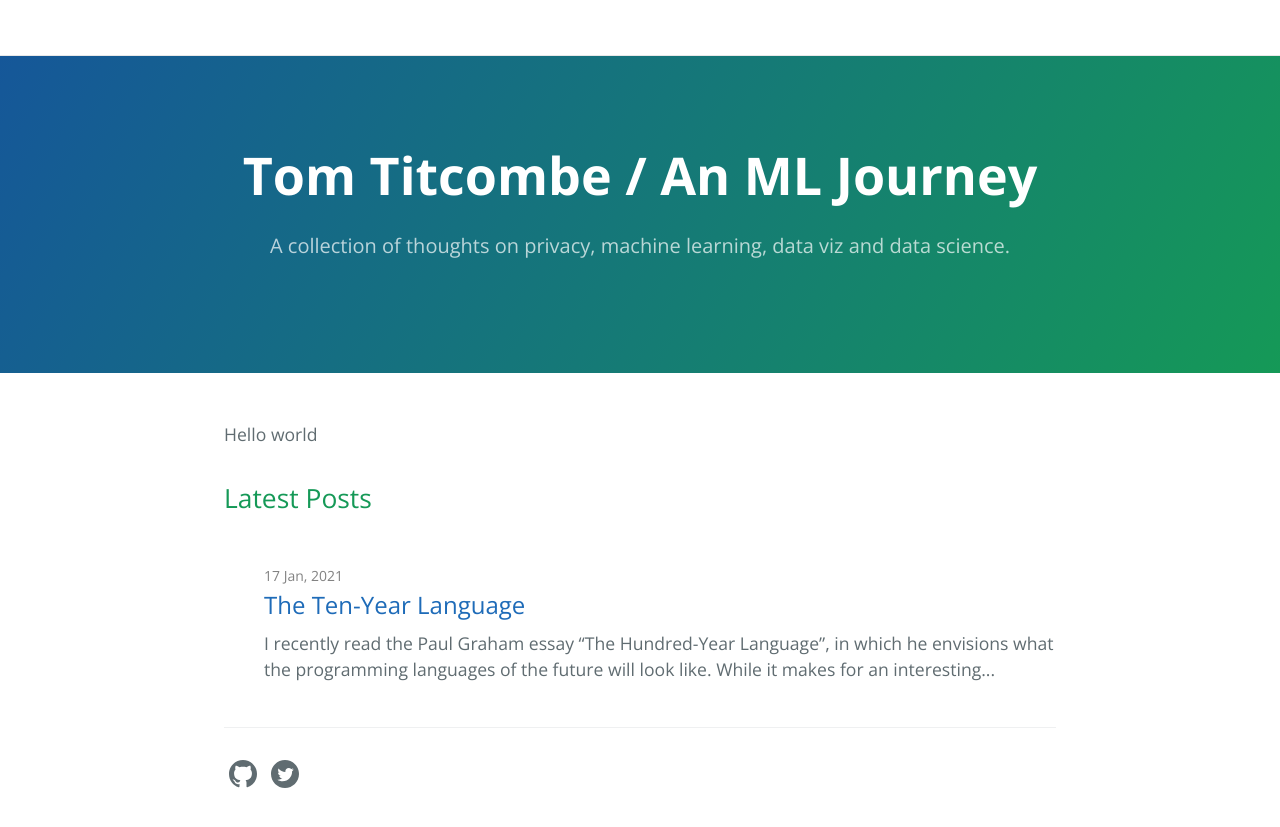
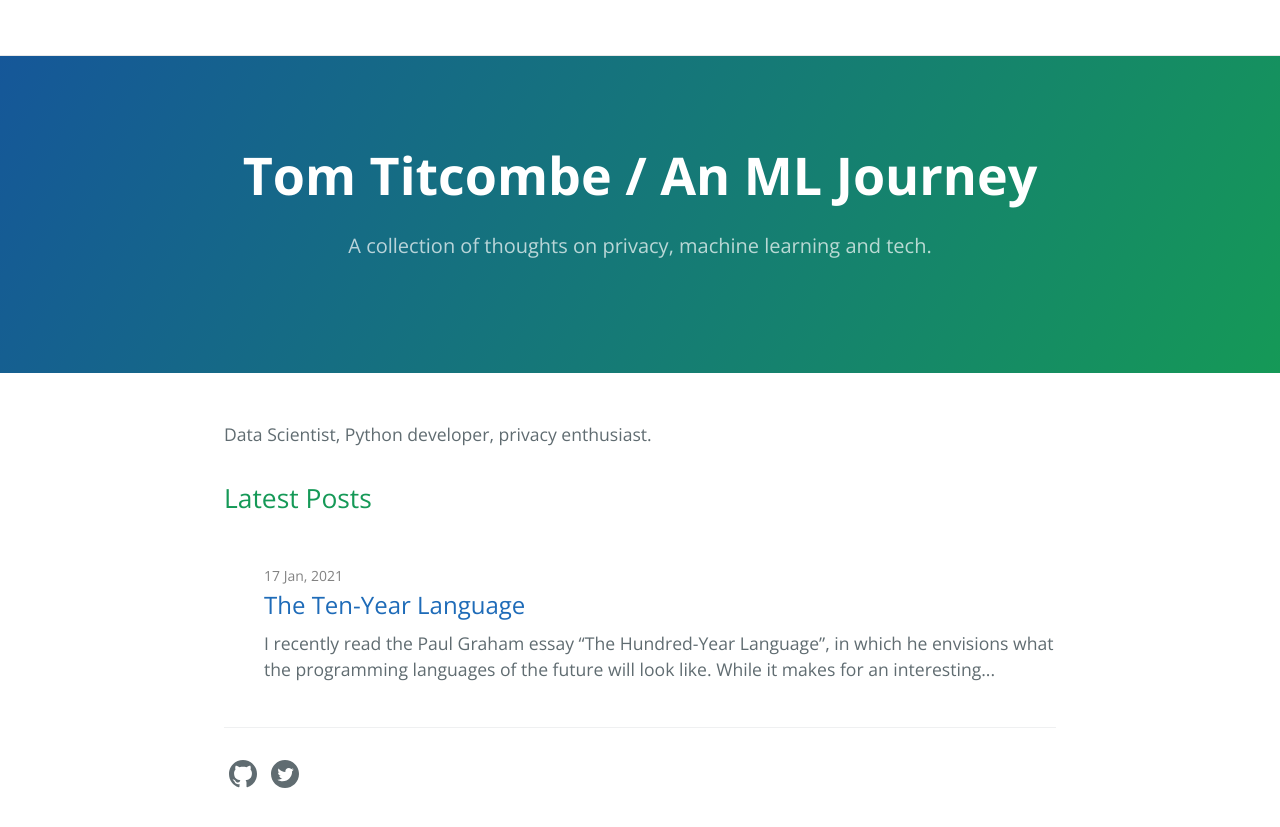
Before and after one commit to TTitcombe/TTitcombe.github.io, a Jekyll site: the page built from index.md, in a window 1280 px wide. Shown: the top 827 px of the page. Built offline with Jekyll 4.4.1, drawn with Linux system fonts in a browser that asks for light colours.

Commit message:
Update header

```diff
--- a/_config.yml
+++ b/_config.yml
@@ -1,7 +1,7 @@
 title: "Tom Titcombe / An ML Journey"
 theme: jekyll-theme-cayman
 name: "Tom Titcombe"
-description: "A collection of thoughts on privacy, machine learning, data viz and data science."
+description: "A collection of thoughts on privacy, machine learning and tech."
 
 cayman-blog:
   date_format: "%-d %b, %Y"
--- a/index.md
+++ b/index.md
@@ -1,4 +1,6 @@
 ---
 layout: home
 ---
-Hello world
+Data Scientist,
+Python developer,
+privacy enthusiast.
```
